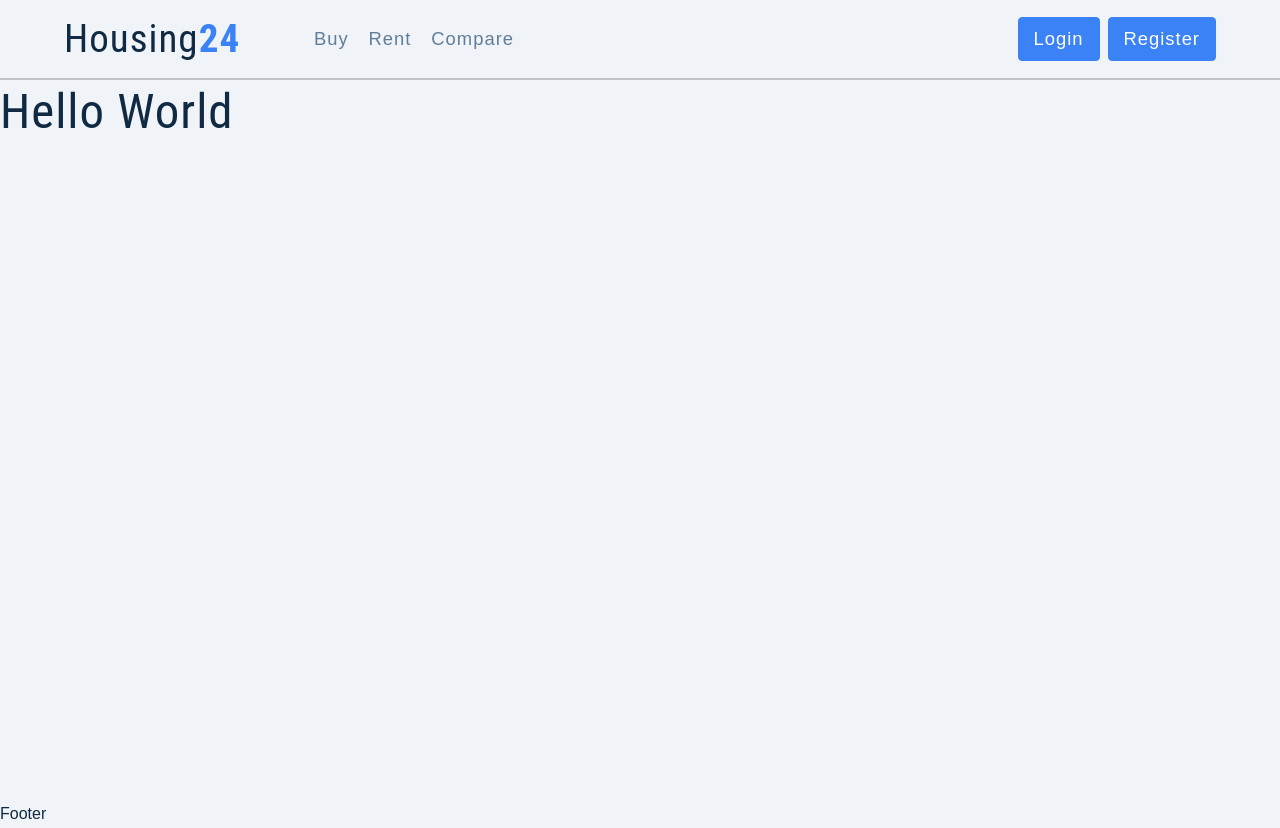
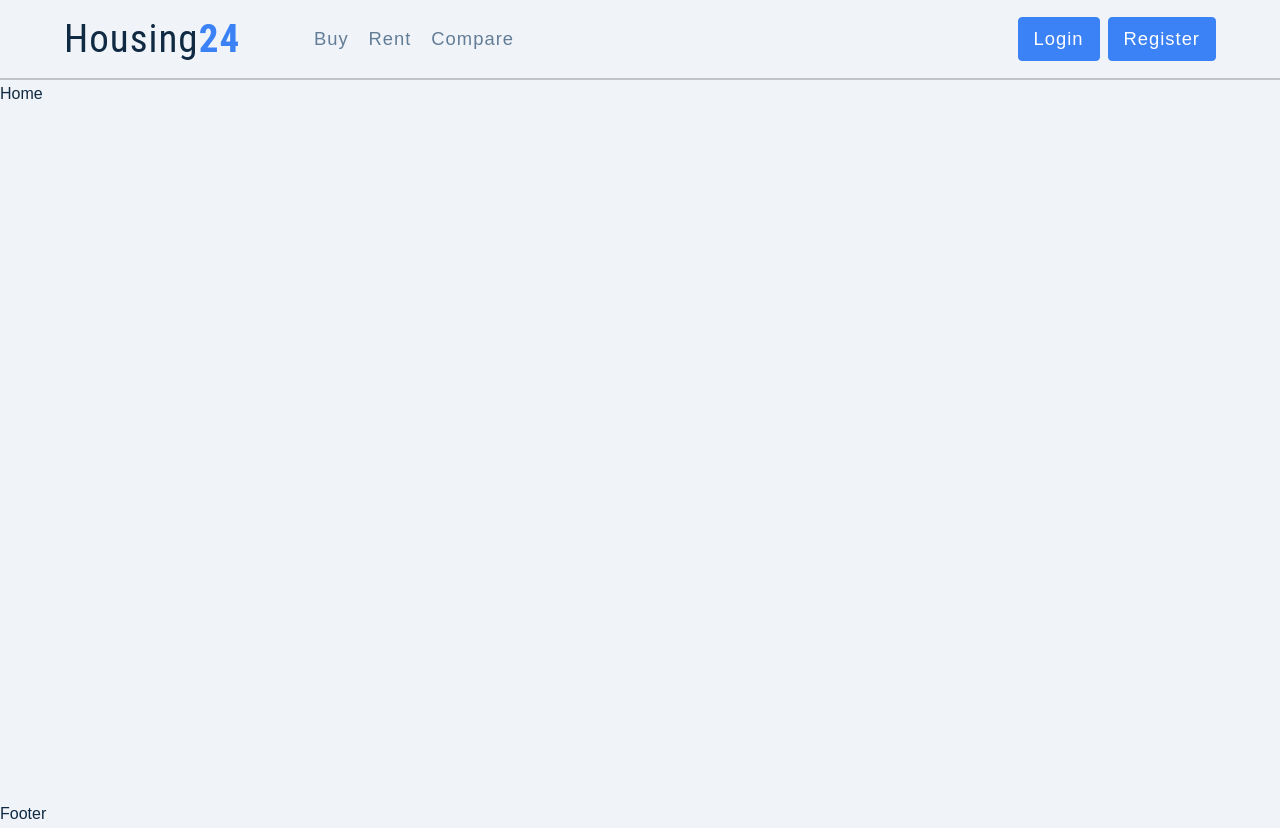
Before and after one commit to Jon-Felipe/Housing24, a React (Create React App) app: page / in a window 1280 px wide. Built offline with nearby package versions, Linux system fonts and the light colour scheme; the HTML template or start-up script is replaced by a standard one.

Commit message:
Changed component folder structure

```diff
--- a/src/App.js
+++ b/src/App.js
@@ -1,15 +1,18 @@
 import React from 'react';
 
+// screens
+import Home from './pages/Home';
+
 // components
-import Header from './components/header/Header';
-import Footer from './components/footer/Footer';
+import Header from './components/layout/header/Header';
+import Footer from './components/layout/footer/Footer';
 
 function App() {
   return (
     <>
       <Header />
       <main className='full-page'>
-        <h1>hello world</h1>
+        <Home />
       </main>
       <Footer />
     </>
--- a/src/components/header/PageLinks.jsx
+++ b/src/components/layout/header/PageLinks.jsx
@@ -2,7 +2,7 @@
 import styled from 'styled-components';
 
 // links
-import { pageLinks } from '../../utils/constants';
+import { pageLinks } from '../../../utils/constants';
 
 const PageLinks = () => {
   return (
--- a/src/components/header/ProfileLinks.jsx
+++ b/src/components/layout/header/ProfileLinks.jsx
@@ -2,7 +2,7 @@
 import styled from 'styled-components';
 
 // links
-import { profileLinks } from '../../utils/constants';
+import { profileLinks } from '../../../utils/constants';
 
 const ProfileLinks = () => {
   return (
--- /dev/null
+++ b/src/pages/Home.jsx
@@ -0,0 +1,7 @@
+import React from 'react';
+
+const Home = () => {
+  return <div>Home</div>;
+};
+
+export default Home;
```
Also changed, not shown: src/components/layout/footer/Footer.jsx (renamed from src/components/footer/Footer.jsx), src/components/layout/header/Header.jsx (renamed from src/components/header/Header.jsx), src/components/layout/header/NavLinks.jsx (renamed from src/components/header/NavLinks.jsx).
